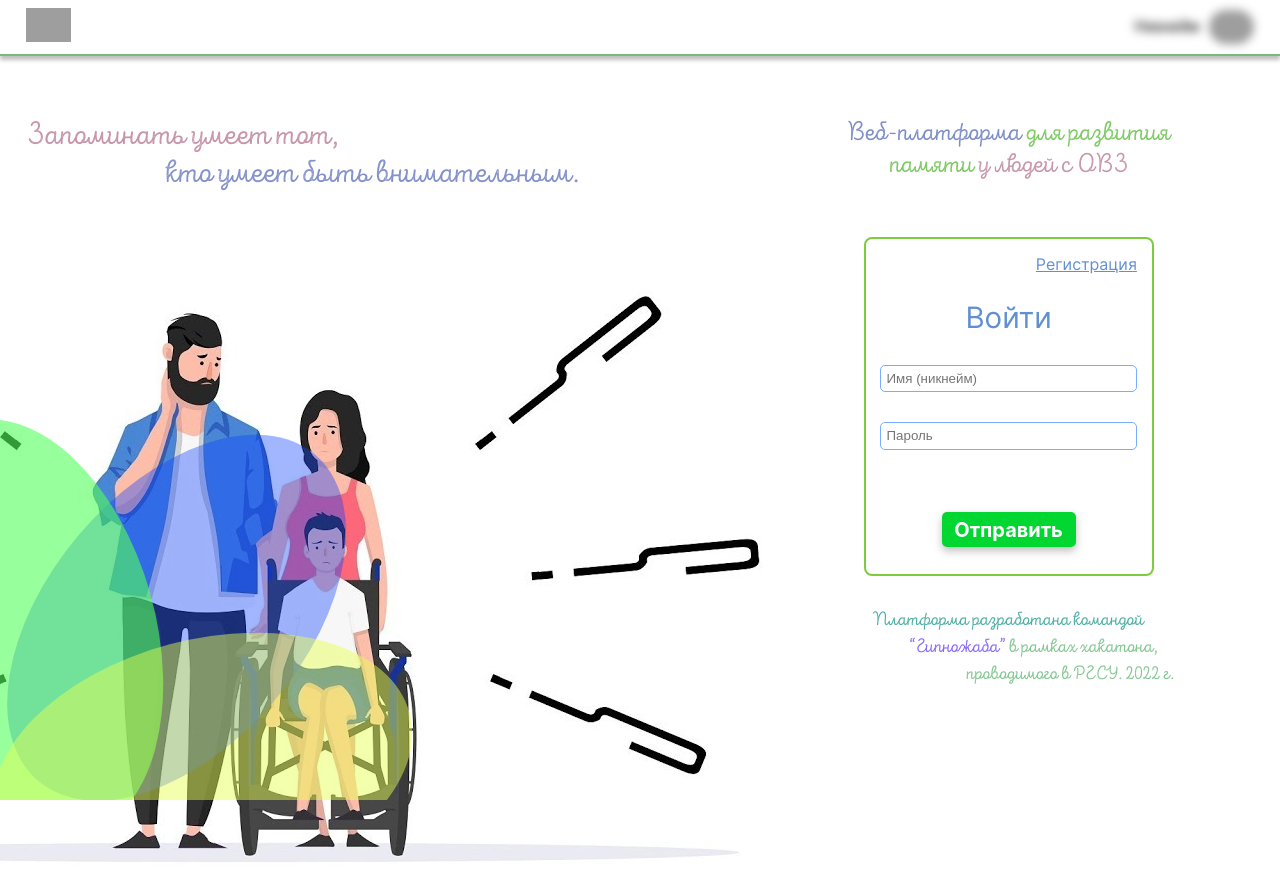
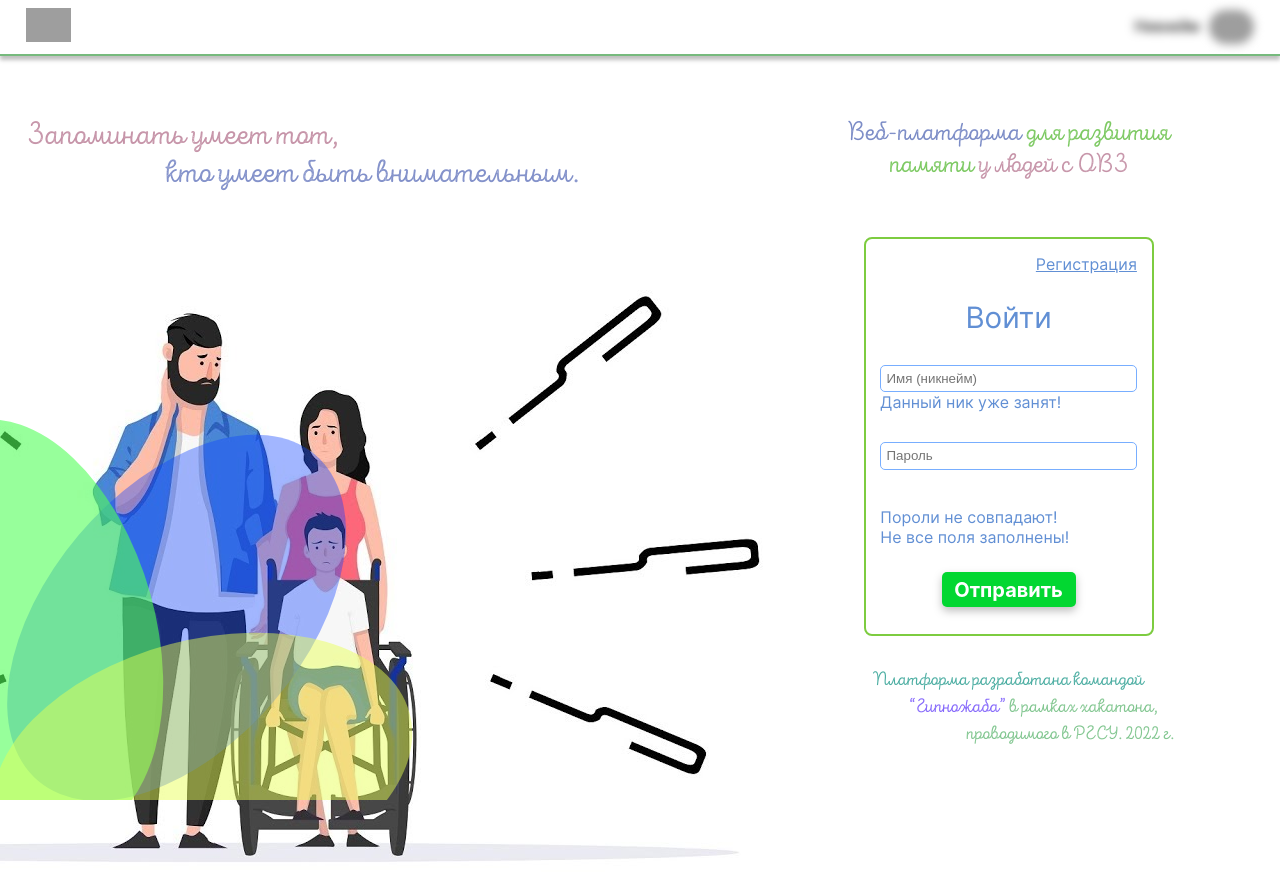
Before and after one commit to Widowan/hackathon-fit-2022, a React (Create React App) app in the folder frontend/: page / in a window 1280 px wide. Both pictures are taken after a click on the element "Войти". Built offline with nearby package versions, Linux system fonts and the light colour scheme; grey boxes are pictures that could not be loaded.

Commit message:
Updated package

```diff
--- a/frontend/package.json
+++ b/frontend/package.json
@@ -6,6 +6,7 @@
     "@testing-library/jest-dom": "^5.16.3",
     "@testing-library/react": "^12.1.4",
     "@testing-library/user-event": "^13.5.0",
+    "axios": "^0.26.1",
     "react": "^18.0.0",
     "react-dom": "^18.0.0",
     "react-router-dom": "^6.3.0",
--- /dev/null
+++ b/frontend/src/API/Api.js
@@ -0,0 +1,10 @@
+
+// class Api {
+//  // const Domen = "http://nkrutko.ddns.net/api/"
+//
+//  async function reg(){
+//   // axios.get("")
+//  }
+// }
+//
+// export default new Api();
--- a/frontend/src/components/Forms/RegForm/RegForm.jsx
+++ b/frontend/src/components/Forms/RegForm/RegForm.jsx
@@ -1,14 +1,40 @@
 import React, {useState} from 'react';
 import classes from "./RegForm.module.css";
 import InputOne from "../../IU/Inputs/InputOne/InputOne";
+import api from "../../../API/Api.js";
 
 const RegForm = () => {
 
     const [form, setForm] = useState(true);
 
+    const [error, setError] = useState({name:false, password:false, notFilled:false,});
+    const [error2, setError2] = useState({name:false, password:false});
+
+    const [name, setName] = useState("");
+
+    const [password, setPassword] = useState("");
+    const [password2, setPassword2] = useState("");
+
     const isForm = () =>{
         form? setForm(false): setForm(true)
     }
+
+    async function reg(e) {
+        e.preventDefault();
+
+        if(!name || !password || !password2){
+            setError({...error, notFilled:true})
+            return
+        }
+
+        if(password != password2){
+            setError({...error, password:true})
+            return
+        }
+
+        // await api.reg(name,password);
+    }
+
 
     return (
         form?
@@ -16,18 +42,18 @@ const RegForm = () => {
             <div className={classes.link} onClick={isForm}>
                 Войти
             </div>
-            <div className={classes.titel}>
+            <div className={classes.titel} >
                 Регистрация
             </div>
-            <div className={classes.margen}><InputOne placeholder="Имя (никнейм)"/></div>
+            <div className={classes.margen}><InputOne value={name} onChange={(event) => setName(event.target.value)} placeholder="Имя (никнейм)"/></div>
 
-            <InputOne placeholder="Пароль"/>
+            <InputOne value={password} type="password" onChange={(event) => setPassword(event.target.value)}  placeholder="Пароль"/>
             <div className={classes.razdelitel}></div>
-            <InputOne placeholder="Повторите пароль"/>
+            <InputOne value={password2} type="password" onChange={(event) => setPassword2(event.target.value)}  placeholder="Повторите пароль"/>
 
 
             <div className={classes.centr}>
-                <button className={classes.button}>
+                <button className={classes.button} onClick={(e)=>reg(e)}>
                     Отправить
                 </button>
             </div>
@@ -40,11 +66,16 @@ const RegForm = () => {
             <div className={classes.titel}>
                 Войти
             </div>
-            <div className={classes.margen}><InputOne placeholder="Имя (никнейм)"/></div>
+            <div className={classes.margen}>
+                <InputOne placeholder="Имя (никнейм)"/>
+                <div className={error.name?classes.error:classes.noError}>Данный ник уже занят!</div>
+            </div>
 
             <InputOne placeholder="Пароль"/>
             <div className={classes.razdelitel}></div>
             <InputOne disabled style={{opacity:0}} placeholder="Повторите пароль"/>
+            <div className={error.password?classes.error:classes.noError}>Пороли не совпадают!</div>
+            <div className={error.notFilled?classes.error:classes.noError}>Не все поля заполнены!</div>
 
             <div className={classes.centr}>
                 <button className={classes.button} >
```
Also changed, not shown: frontend/src/API/Serves.js (added), 1 other file (tests, documents, lock files or other folders).
